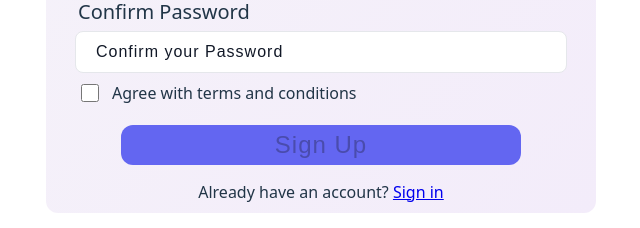
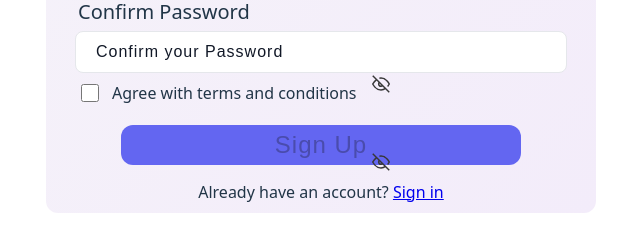
Before and after one commit to OV111/Login_Form_FullStack, a React (Vite) app: page /signUp in a window 1280 px wide. Shown: the part 472-700 px from the top of the page, without its empty margins (404-1044 px from the left). Built offline with nearby package versions, Linux system fonts and the light colour scheme.

Commit message:
sign up with password btn

```diff
--- a/src/components/SignUp.jsx
+++ b/src/components/SignUp.jsx
@@ -13,6 +13,7 @@
 import React from "react";
 import { useState, useEffect } from "react";
 import { Link } from "react-router-dom";
+import { useNavigate } from "react-router-dom";
 
 export const SignUp = () => {
   const [fname, setFname] = useState("");
@@ -20,9 +21,12 @@
   const [email, setEmail] = useState("");
   const [password, setPassword] = useState("");
   const [repeatedPassword, setRepeatedPassword] = useState("");
+  const [showPasswd, setshowPasswd] = useState(false);
+  const [showPasswd2,setshowPasswd2] = useState(false)
   const [checkbox, setCheckbox] = useState(false);
   const [formErrors, setFormErrors] = useState({});
   const [isFormValid, setIsFormValid] = useState(false);
+  const [serverMessage, setServerMessage] = useState("");
 
   const [touched, setTouched] = useState({
     fname: false,
@@ -32,7 +36,9 @@
     repeatedPassword: false,
     checkbox: false,
   });
-
+  // ////////////////////////////////////////
+  const navigate = useNavigate();
+  //
   useEffect(() => {
     const errors = validateForm();
     setFormErrors(errors);
@@ -41,6 +47,17 @@
       fname && lname && email && password && repeatedPassword && checkbox;
     setIsFormValid(noErrors && allFieldsFilled);
   }, [fname, lname, email, password, repeatedPassword, checkbox]);
+
+  useEffect(() => {
+    if (serverMessage === "User Registered | Created") {
+      const timer = setTimeout(() => {
+        navigate("/");
+      }, 2500);
+      return () => {
+        clearTimeout(timer);
+      };
+    }
+  }, [serverMessage, navigate]);
 
   const validateForm = () => {
     const errors = {};
@@ -99,17 +116,19 @@
           password,
         }),
       });
-      const datafromServer = await response.json()
-      console.log(datafromServer)
+      const datafromServer = await response.json();
+      setServerMessage(datafromServer.message);
+      // console.log(datafromServer.message);
       // setFname("")
     } catch (err) {
       console.log(err.message);
     }
-    console.log(true);
+    // console.log(true);
   };
 
   return (
     <React.Fragment>
+      {!serverMessage ? (
         <div className="container2">
           <div className="headerText">
             <img
@@ -148,7 +167,9 @@
                   onChange={(e) => {
                     setFname(e.target.value);
                   }}
-                onBlur={() => setTouched((prev) => ({ ...prev, fname: true }))}
+                  onBlur={() =>
+                    setTouched((prev) => ({ ...prev, fname: true }))
+                  }
                 />
                 {touched.fname && formErrors.fname && (
                   <p className="errorText">{formErrors.fname}</p>
@@ -162,7 +183,9 @@
                   onChange={(e) => {
                     setLname(e.target.value);
                   }}
-                onBlur={() => setTouched((prev) => ({ ...prev, lname: true }))}
+                  onBlur={() =>
+                    setTouched((prev) => ({ ...prev, lname: true }))
+                  }
                 />
                 {touched.lname && formErrors.lname && (
                   <p className="errorText">{formErrors.lname}</p>
@@ -188,13 +211,46 @@
             <div className="password">
               <label htmlFor="password">Enter Password</label>
               <input
-              type="password"
+                type={showPasswd ? "text" : "password"}
                 placeholder="Enter Your Passsord"
                 onChange={(e) => {
                   setPassword(e.target.value);
                 }}
-              onBlur={() => setTouched((prev) => ({ ...prev, password: true }))}
+                onBlur={() =>
+                  setTouched((prev) => ({ ...prev, password: true }))
+                }
               />
+              <button
+                className="passwordBtn1"
+                type="button"
+                onClick={() => {
+                  setshowPasswd(!showPasswd);
+                }}
+              >
+                {showPasswd ? (
+                  <svg
+                    className="eye-icon"
+                    viewBox="0 0 24 24"
+                    fill="none"
+                    stroke="currentColor"
+                    strokeWidth="2"
+                  >
+                    <path d="M1 12s4-8 11-8 11 8 11 8-4 8-11 8-11-8-11-8z" />
+                    <circle cx="12" cy="12" r="3" />
+                  </svg>
+                ) : (
+                  <svg
+                    className="eye-icon"
+                    viewBox="0 0 24 24"
+                    fill="none"
+                    stroke="currentColor"
+                    strokeWidth="2"
+                  >
+                    <path d="M17.94 17.94A10.07 10.07 0 0 1 12 20c-7 0-11-8-11-8a18.45 18.45 0 0 1 5.06-5.94M9.9 4.24A9.12 9.12 0 0 1 12 4c7 0 11 8 11 8a18.5 18.5 0 0 1-2.16 3.19m-6.72-1.07a3 3 0 1 1-4.24-4.24" />
+                    <line x1="1" y1="1" x2="23" y2="23" />
+                  </svg>
+                )}
+              </button>
               {touched.password && formErrors.password && (
                 <p className="errorText">{formErrors.password}</p>
               )}
@@ -203,7 +259,7 @@
             <div className="confirmPassword">
               <label htmlFor="password">Confirm Password</label>
               <input
-              type="password"
+                type={showPasswd2 ? "text" : "password"}
                 placeholder="Confirm your Password"
                 onChange={(e) => {
                   setRepeatedPassword(e.target.value);
@@ -212,6 +268,39 @@
                   setTouched((prev) => ({ ...prev, repeatedPassword: true }))
                 }
               />
+              <button
+                className="passwordBtn2"
+                type="button"
+                onClick={() => {
+                  setshowPasswd2(!showPasswd2);
+                }}
+              >
+                {showPasswd2 ? (
+                  <svg
+                    className="eye-icon"
+
+                    viewBox="0 0 24 24"
+                    fill="none"
+                    stroke="currentColor"
+                    strokeWidth="2"
+                  >
+                    <path d="M1 12s4-8 11-8 11 8 11 8-4 8-11 8-11-8-11-8z" />
+                    <circle cx="12" cy="12" r="3" />
+                  </svg>
+                ) : (
+                  <svg
+                    className="eye-icon"
+                    id="eyeIcon2"
+                    viewBox="0 0 24 24"
+                    fill="none"
+                    stroke="currentColor"
+                    strokeWidth="2"
+                  >
+                    <path d="M17.94 17.94A10.07 10.07 0 0 1 12 20c-7 0-11-8-11-8a18.45 18.45 0 0 1 5.06-5.94M9.9 4.24A9.12 9.12 0 0 1 12 4c7 0 11 8 11 8a18.5 18.5 0 0 1-2.16 3.19m-6.72-1.07a3 3 0 1 1-4.24-4.24" />
+                    <line x1="1" y1="1" x2="23" y2="23" />
+                  </svg>
+                )}
+              </button>
               {touched.repeatedPassword && formErrors.repeatedPassword && (
                 <p className="errorText">{formErrors.repeatedPassword}</p>
               )}
@@ -241,6 +330,11 @@
             </div>
           </form>
         </div>
+      ) : (
+        <div>
+          <p>{serverMessage} ...redirectiing to Login </p>
+        </div>
+      )}
     </React.Fragment>
   );
 };
```
Lines whose indentation alone changed are shown as unchanged.
